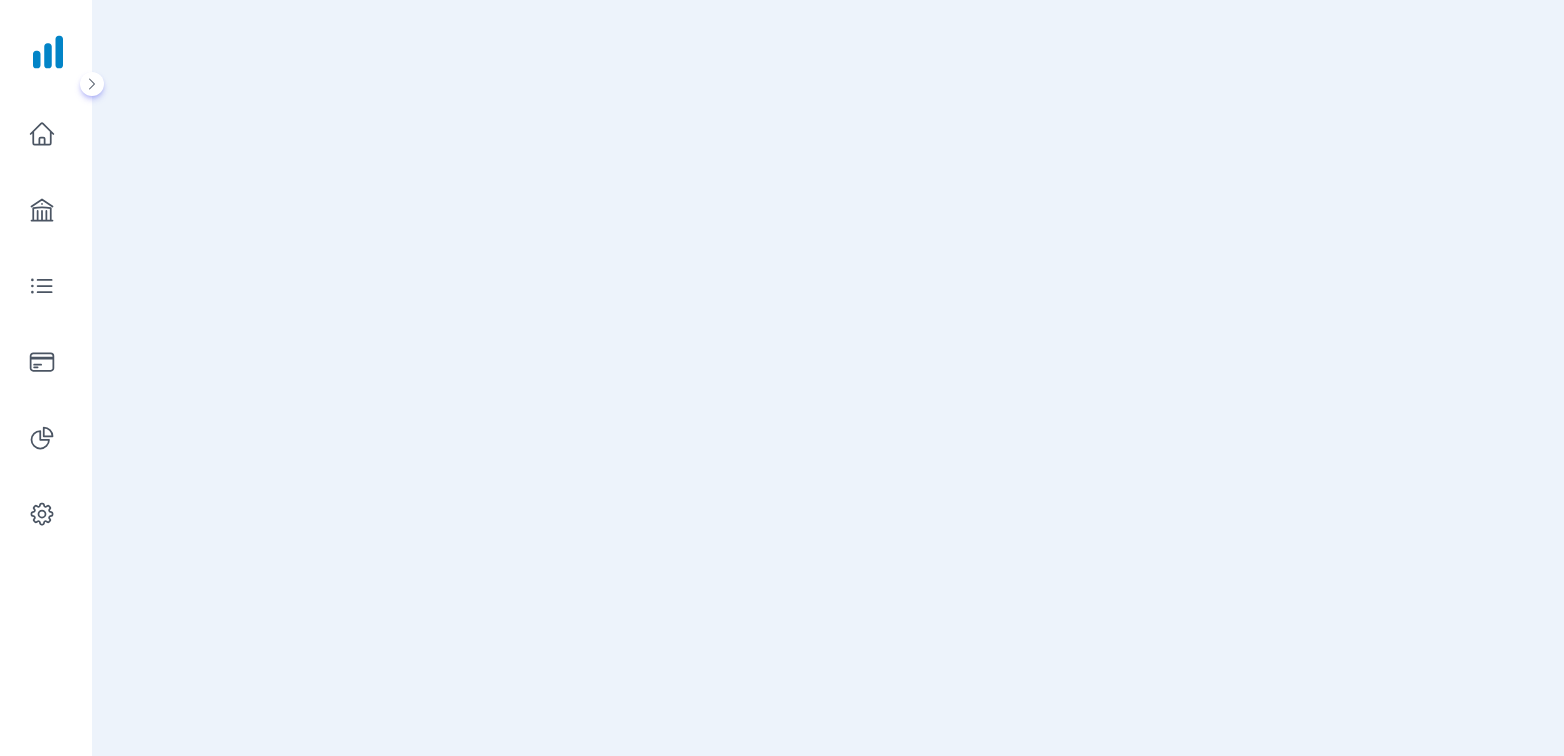
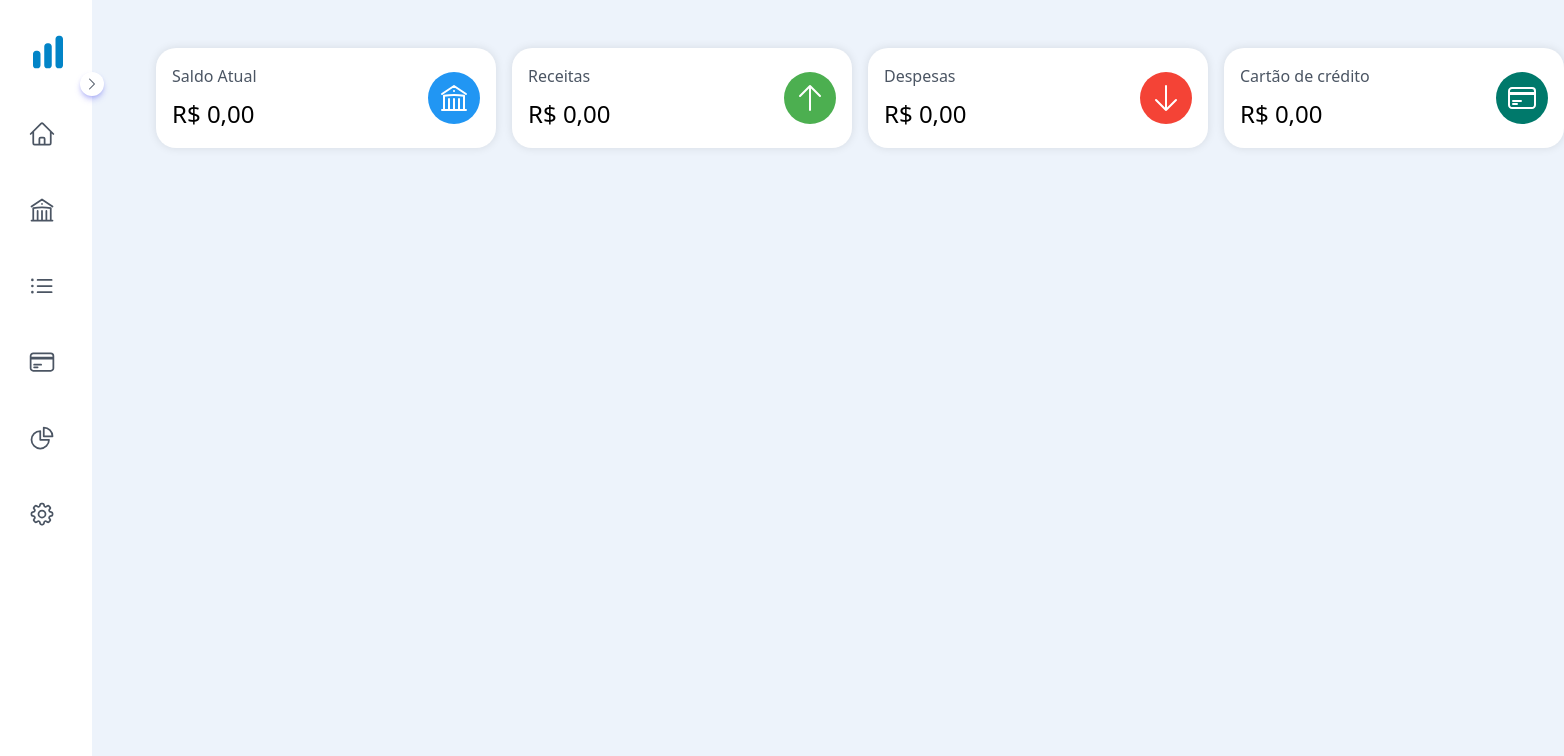
Before and after one commit to ramosnilmar/finance, a Next.js app: page / in a window 1280 px wide. Shown: the top 756 px of the page, 1564 px wide, since content can reach past the window. Built offline with nearby package versions, Linux system fonts and the light colour scheme.

Commit message:
add card component

```diff
--- a/src/app/page.tsx
+++ b/src/app/page.tsx
@@ -1,9 +1,11 @@
 import Sidebar from "@/components/Sidebar";
+import Card from "@/components/Card";
 
 export default function Home() {
   return (
-    <main>
+    <main className="flex gap-16">
       <Sidebar />
+      <Card />
     </main>
   );
 }
--- /dev/null
+++ b/src/components/Card/index.jsx
@@ -0,0 +1,56 @@
+import S from "./style.module.css";
+import {
+  CreditCardIcon,
+  BuildingLibraryIcon,
+  ArrowDownIcon,
+  ArrowUpIcon,
+} from "@heroicons/react/24/outline";
+
+const cards = [
+  {
+    id: 1,
+    title: "Saldo Atual",
+    icon: <BuildingLibraryIcon color="#fff" className="h-8 w-8" />,
+    roundColor: "bg-[#2196F3]",
+    value: "R$ 0,00",
+  },
+  {
+    id: 2,
+    title: "Receitas",
+    icon: <ArrowUpIcon color="#fff" className="h-8 w-8" />,
+    roundColor: "bg-[#4CAF50]",
+    value: "R$ 0,00",
+  },
+  {
+    id: 3,
+    title: "Despesas",
+    icon: <ArrowDownIcon color="#fff" className="h-8 w-8" />,
+    roundColor: "bg-[#F44336]",
+    value: "R$ 0,00",
+  },
+  {
+    id: 4,
+    title: "Cartão de crédito",
+    icon: <CreditCardIcon color="#fff" className="h-8 w-8" />,
+    roundColor: "bg-[#00796B]",
+    value: "R$ 0,00",
+  },
+];
+
+export default function Card() {
+  return (
+    <div className="flex gap-4">
+      {cards.map((card) => (
+        <div key={card.id} className={S.card}>
+          <div className="flex flex-col text-gray-600">
+            <div className={S.cardHeader}>{card.title}</div>
+            <div className={S.cardValue}>{card.value}</div>
+          </div>
+          <div className={`${S.iconWrapper} ${card.roundColor}`}>
+            <div className={S.cardIcon}>{card.icon}</div>
+          </div>
+        </div>
+      ))}
+    </div>
+  );
+}
--- /dev/null
+++ b/src/components/Card/style.module.css
@@ -0,0 +1,34 @@
+.card {
+  display: flex;
+  justify-content: space-between;
+  align-items: center;
+  width: 340px;
+  height: fit-content;
+  background-color: #fff;
+  border-radius: 20px;
+  box-shadow: 0px 0px 10px 0px rgba(0, 0, 0, 0.1);
+  padding: 16px;
+  margin-top: 48px;
+  cursor: pointer;
+}
+
+.cardHeader {
+  padding-bottom: 8px;
+}
+
+.cardValue {
+  font-size: 24px;
+  font-weight: 500;
+  color: #000;
+}
+
+.iconWrapper {
+  display: flex;
+  justify-content: center;
+  align-items: center;
+  width: 52px;
+  height: 52px;
+  border-radius: 50%;
+}
+
+.cardIcon {}
```
